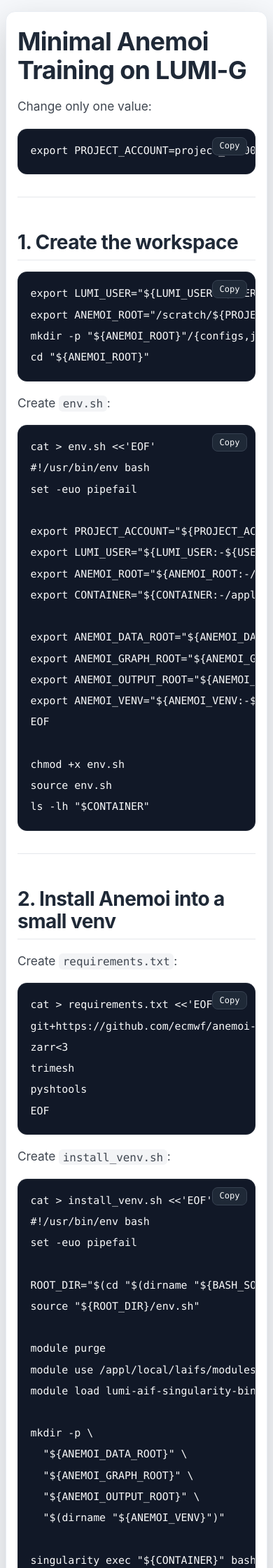
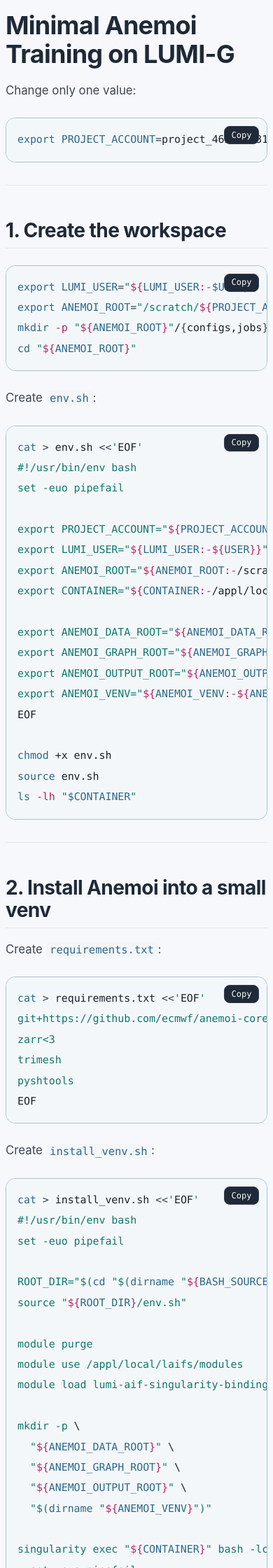
Before and after one commit to aniskhan25/anemoi-demo, a Jekyll site: the page built from index.md, in a window 390 px wide. Shown: the top 2240 px of the page at 70% size. Built offline with Jekyll 4.4.1, drawn with Linux system fonts in a browser that asks for light colours; our own code applies the rules of GitHub Pages for plain Markdown files; some of the changed text lies outside the part shown.

Commit message:
Match official docs styling and enable Rouge highlighting

```diff
--- a/_config.yml
+++ b/_config.yml
@@ -3,7 +3,12 @@
 url: "https://aniskhan25.github.io"
 baseurl: "/anemoi-demo"
 markdown: kramdown
+highlighter: rouge
 kramdown:
   input: GFM
+  syntax_highlighter: rouge
+  syntax_highlighter_opts:
+    block:
+      line_numbers: false
 exclude:
   - README.md
--- a/_layouts/default.html
+++ b/_layouts/default.html
@@ -7,19 +7,27 @@
     <style>
       :root {
         color-scheme: dark light;
-        --bg: #1b1b1e;
-        --fg: #c9ccd4;
-        --heading: #f3f4f6;
-        --surface: #232328;
-        --surface-border: #31343b;
-        --muted-border: #343841;
-        --link: #7dd3fc;
-        --inline-code-bg: #2b2e36;
-        --code-bg: #111318;
-        --code-fg: #f9fafb;
-        --button-bg: #2f333d;
-        --button-border: #4a5160;
-        --button-hover: #3a4150;
+        --bg: #17181c;
+        --fg: #d9dee7;
+        --heading: #f7f8fa;
+        --surface: #202228;
+        --surface-border: #343844;
+        --muted-border: #3c4350;
+        --link: #8cc7eb;
+        --heading-accent: #8cc7eb;
+        --inline-code-bg: #2a303a;
+        --inline-code-fg: #9ed1ee;
+        --code-bg: #1e2730;
+        --code-panel: #24313d;
+        --code-fg: #eff6fb;
+        --button-bg: #314050;
+        --button-border: #466077;
+        --button-hover: #3c5267;
+        --note-border: #7477b8;
+        --note-bg: #2b2c43;
+        --warning-border: #ec008c;
+        --warning-bg: #462236;
+        --quote: #abb4c5;
       }
 
       @media (prefers-color-scheme: light) {
@@ -30,13 +38,21 @@
           --surface: #ffffff;
           --surface-border: #e9edf3;
           --muted-border: #e5e7eb;
-          --link: #2563eb;
-          --inline-code-bg: #f3f4f6;
-          --code-bg: #111827;
+          --link: #2c6789;
+          --heading-accent: #2c6789;
+          --inline-code-bg: #f3f5f7;
+          --inline-code-fg: #2c6789;
+          --code-bg: #f4f7f9;
+          --code-panel: #abc2d0;
           --code-fg: #f9fafb;
           --button-bg: #1f2937;
           --button-border: #374151;
           --button-hover: #374151;
+          --note-border: #7477b8;
+          --note-bg: #f4f4f9;
+          --warning-border: #ec008c;
+          --warning-bg: #fef2f9;
+          --quote: #5b6470;
         }
       }
 
@@ -48,21 +64,13 @@
         margin: 0;
         color: var(--fg);
         background: var(--bg);
-        font: 1.08rem/1.75 -apple-system, BlinkMacSystemFont, "Segoe UI", Helvetica, Arial, sans-serif;
+        font: 1.05rem/1.75 -apple-system, BlinkMacSystemFont, "Segoe UI", Helvetica, Arial, sans-serif;
       }
 
       main {
-        width: min(980px, calc(100vw - 2rem));
+        width: min(52rem, calc(100vw - 2rem));
         margin: 0 auto;
-        padding: 2.5rem 0 4rem;
-      }
-
-      article {
-        padding: 2.25rem 2.5rem 3rem;
-        border: 1px solid var(--surface-border);
-        border-radius: 1.1rem;
-        background: var(--surface);
-        box-shadow: 0 18px 48px rgba(0, 0, 0, 0.18);
+        padding: 2.25rem 0 4rem;
       }
 
       h1, h2, h3 {
@@ -87,20 +95,26 @@
       }
 
       h3 {
-        margin-top: 1.6rem;
-        font-size: 1.2rem;
+        margin-top: 2.25rem;
+        margin-bottom: 0.4rem;
+        line-height: 1.25;
+        font-size: 1.35rem;
+        font-weight: 700;
+        color: var(--heading-accent);
       }
 
       p, ul, ol {
-        margin: 1rem 0;
+        margin: 1rem 0 1.1rem;
       }
 
       ul, ol {
+        margin-top: 0.75rem;
+        margin-bottom: 1.5rem;
         padding-left: 1.4rem;
       }
 
-      li + li {
-        margin-top: 0.35rem;
+      li {
+        margin-bottom: 0.45rem;
       }
 
       a {
@@ -120,7 +134,13 @@
         padding: 0.12rem 0.35rem;
         border-radius: 0.35rem;
         background: var(--inline-code-bg);
+        color: var(--inline-code-fg);
         font: 0.92em ui-monospace, SFMono-Regular, Menlo, monospace;
+      }
+
+      .highlighter-rouge {
+        margin: 1.5rem 0;
+        max-width: 100%;
       }
 
       .code-block {
@@ -148,12 +168,12 @@
       pre {
         margin: 1rem 0;
         overflow-x: auto;
-        padding: 1rem 1.1rem 1.1rem;
-        border: 1px solid rgba(255, 255, 255, 0.06);
+        padding: 1rem 3.5rem 1rem 1rem;
+        border: 1px solid var(--code-panel);
         border-radius: 0.85rem;
         background: var(--code-bg);
-        color: var(--code-fg);
-        box-shadow: inset 0 1px 0 rgba(255, 255, 255, 0.02);
+        color: #17212b;
+        box-shadow: none;
       }
 
       pre code {
@@ -163,6 +183,143 @@
         font-size: 0.93rem;
       }
 
+      .highlight pre,
+      .highlighter-rouge pre {
+        background: var(--code-bg);
+      }
+
+      .highlight .c,
+      .highlight .cm,
+      .highlight .c1,
+      .highlight .cs {
+        color: #6b7280;
+      }
+
+      .highlight .k,
+      .highlight .kd,
+      .highlight .kp,
+      .highlight .kr,
+      .highlight .kt,
+      .highlight .nt {
+        color: #b4236b;
+      }
+
+      .highlight .s,
+      .highlight .s1,
+      .highlight .s2,
+      .highlight .sb,
+      .highlight .sh,
+      .highlight .sx,
+      .highlight .si {
+        color: #0f766e;
+      }
+
+      .highlight .na,
+      .highlight .nb,
+      .highlight .bp,
+      .highlight .nv,
+      .highlight .vc,
+      .highlight .vg,
+      .highlight .vi {
+        color: #2c6789;
+      }
+
+      .highlight .nf,
+      .highlight .fm {
+        color: #6d28d9;
+      }
+
+      .highlight .mi,
+      .highlight .mf,
+      .highlight .mh,
+      .highlight .il,
+      .highlight .mo {
+        color: #b45309;
+      }
+
+      .highlight .o,
+      .highlight .ow {
+        color: #374151;
+      }
+
+      .highlight .err,
+      .highlight .gd {
+        color: #b91c1c;
+      }
+
+      .highlight .gi {
+        color: #166534;
+      }
+
+      @media (prefers-color-scheme: dark) {
+        pre {
+          color: var(--code-fg);
+        }
+
+        .highlight .c,
+        .highlight .cm,
+        .highlight .c1,
+        .highlight .cs {
+          color: #94a3b8;
+        }
+
+        .highlight .k,
+        .highlight .kd,
+        .highlight .kp,
+        .highlight .kr,
+        .highlight .kt,
+        .highlight .nt {
+          color: #f472b6;
+        }
+
+        .highlight .s,
+        .highlight .s1,
+        .highlight .s2,
+        .highlight .sb,
+        .highlight .sh,
+        .highlight .sx,
+        .highlight .si {
+          color: #5eead4;
+        }
+
+        .highlight .na,
+        .highlight .nb,
+        .highlight .bp,
+        .highlight .nv,
+        .highlight .vc,
+        .highlight .vg,
+        .highlight .vi {
+          color: #93c5fd;
+        }
+
+        .highlight .nf,
+        .highlight .fm {
+          color: #c4b5fd;
+        }
+
+        .highlight .mi,
+        .highlight .mf,
+        .highlight .mh,
+        .highlight .il,
+        .highlight .mo {
+          color: #fdba74;
+        }
+
+        .highlight .o,
+        .highlight .ow {
+          color: #cbd5e1;
+        }
+
+        .highlight .err,
+        .highlight .gd {
+          color: #fca5a5;
+        }
+
+        .highlight .gi {
+          color: #86efac;
+        }
+      }
+
       hr {
         margin: 2rem 0;
         border: 0;
@@ -170,27 +327,58 @@
       }
 
       blockquote {
-        margin: 1.25rem 0;
-        padding: 0.1rem 0 0.1rem 1rem;
-        border-left: 0.22rem solid #6b7280;
-        color: #9ca3af;
+        margin: 1.25rem 0 2rem;
+        padding: 0.9rem 1.1rem;
+        border-radius: 8px;
+        border: 1px solid var(--note-border);
+        border-left: 6px solid var(--note-border);
+        background: var(--note-bg);
+        color: inherit;
+      }
+
+      blockquote p:last-child {
+        margin-bottom: 0;
+      }
+
+      blockquote.warning {
+        border-color: var(--warning-border);
+        background: var(--warning-bg);
+      }
+
+      .warning,
+      .note {
+        margin: 1.25rem 0 2rem;
+        padding: 0.9rem 1.1rem;
+        border-radius: 8px;
+      }
+
+      .note {
+        border: 1px solid var(--note-border);
+        border-left: 6px solid var(--note-border);
+        background: var(--note-bg);
+      }
+
+      .warning {
+        border: 1px solid var(--warning-border);
+        border-left: 6px solid var(--warning-border);
+        background: var(--warning-bg);
+      }
+
+      .note > :last-child,
+      .warning > :last-child {
+        margin-bottom: 0;
       }
 
       @media (max-width: 700px) {
         main {
-          width: min(100vw - 1rem, 960px);
+          width: min(100vw - 1rem, 52rem);
           padding: 1rem 0 2rem;
-        }
-
-        article {
-          padding: 1.35rem 1rem 2rem;
-          border-radius: 0.85rem;
         }
       }
     </style>
   </head>
   <body>
-    <main><article>{{ content }}</article></main>
+    <main>{{ content }}</main>
     <script>
       function fallbackCopy(text) {
         const textarea = document.createElement("textarea");
```
